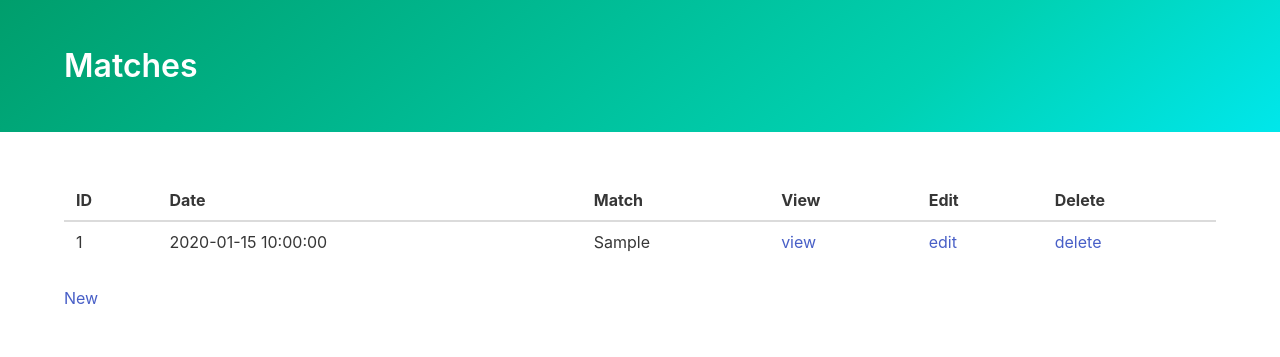
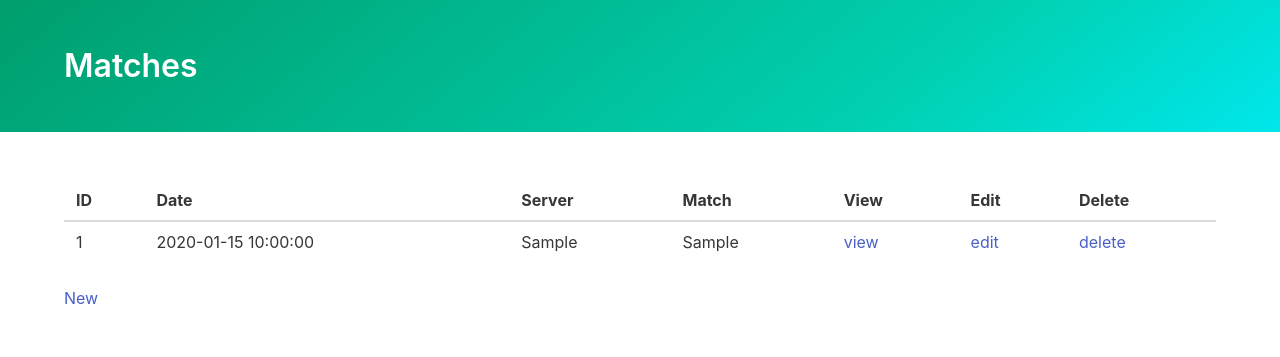
Before and after one commit to hvgab/get5-web, a Django app: template get5django/core/templates/match/match_list.html in a window 1280 px wide. Shown: the part 56-413 px from the top of the page. Run offline with Django 4.2, Linux system fonts and the light colour scheme; the template is opened without the code that fills it: most values are stand-ins (such as "Sample title", 1, 10 or a date in 2020); some libraries are stand-ins or nearby versions.

Commit message:
Add GameServer to Match List View

```diff
--- a/get5django/core/templates/match/match_list.html
+++ b/get5django/core/templates/match/match_list.html
@@ -14,6 +14,7 @@
                     <tr>
                         <th>ID</th>
                         <th>Date</th>
+                        <th>Server</th>
                         <th>Match</th>
                         <th>View</th>
                         <th>Edit</th>
@@ -25,6 +26,7 @@
                         <tr>
                             <td>{{ match.id }}</td>
                             <td>{{ match.match_date_time | date:"Y-m-d H:i:s" }}</td>
+                            <td>{{ match.game_server }}</td>
                             <td>{{ match }}</td>
                             <td>
                                 <a href="{% url "match_detail" match.id %}">view</a>
```
